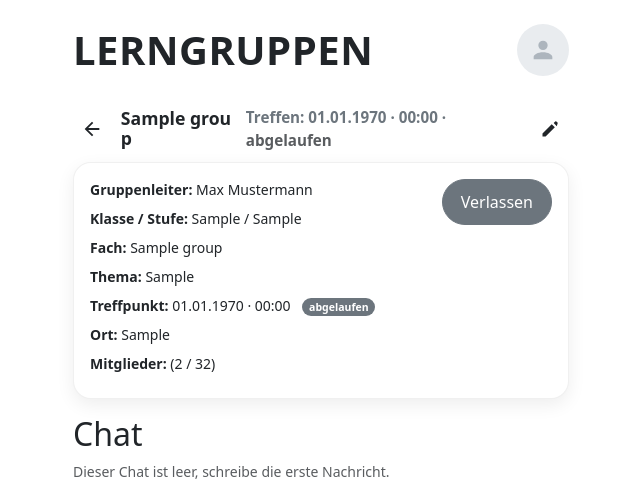
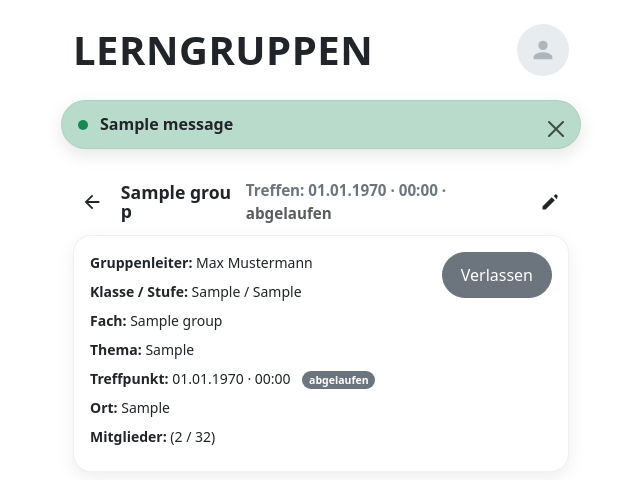
Before and after one commit to FIA-GSO/osp-code-repository-gruppe-1-1, a Flask app: page /groups/1 in a window 1280 px wide. Shown: the top 480 px of the page, without its empty margins (319-959 px from the left). Run offline with Flask 3, Linux system fonts and the light colour scheme; tables that the repository leaves empty hold one stand-in row (values such as "Sample post"); one stand-in notice (Sample message) is shown; some libraries are stand-ins or nearby versions.

Commit message:
Add flash messages to frontend

```diff
--- a/templates/group_overview.html
+++ b/templates/group_overview.html
@@ -42,6 +42,27 @@
     </nav>
   </div>
 </header>
+
+{% with messages = get_flashed_messages(with_categories=true) %}
+  {% if messages %}
+    <section class="container flash-wrap" style="max-width:520px;" aria-label="Benachrichtigungen">
+      <div class="flash-stack">
+        {% for category, message in messages %}
+          <div class="alert flash-pill flash-{{ category }} alert-dismissible fade show" role="alert">
+            <span class="flash-dot" aria-hidden="true"></span>
+            <p class="flash-text m-0">{{ message }}</p>
+
+            <button type="button"
+                    class="btn-close flash-close"
+                    data-bs-dismiss="alert"
+                    aria-label="Schließen"></button>
+          </div>
+        {% endfor %}
+      </div>
+    </section>
+    <br>
+  {% endif %}
+{% endwith %}
 
 <main class="container app-shell">
   <!-- Subbar: Back + Group title + Edit -->
```
